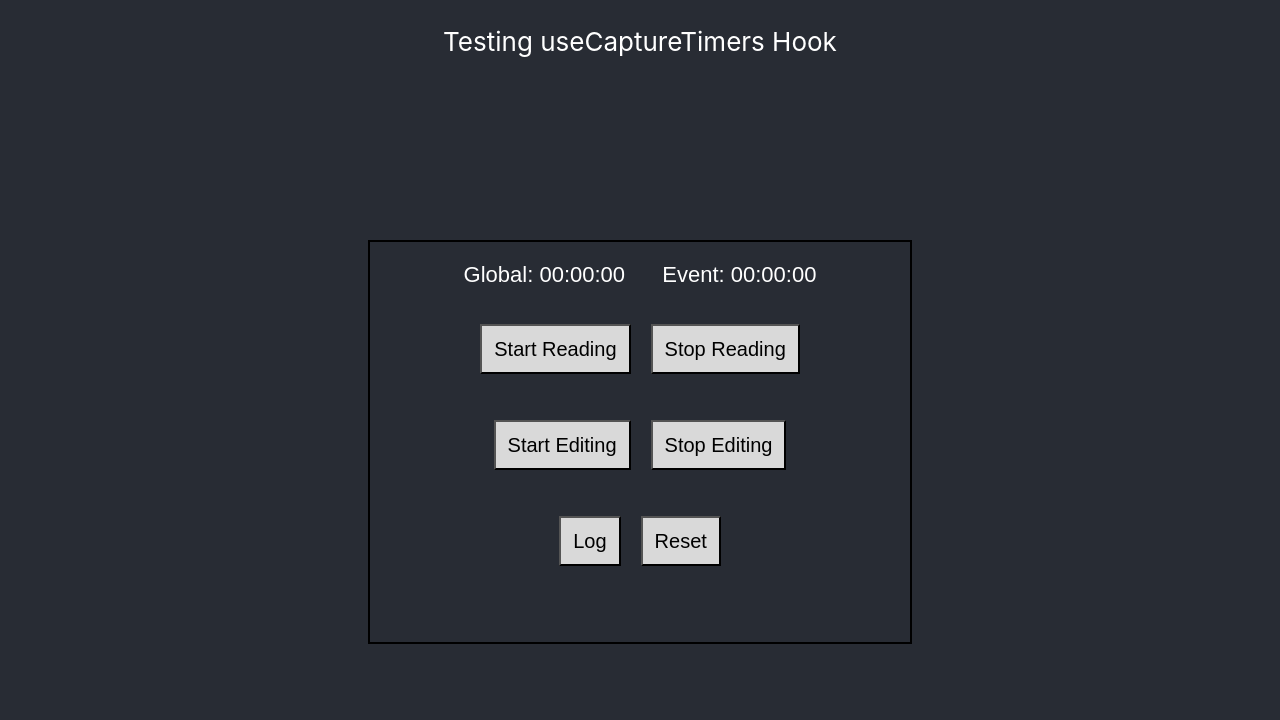
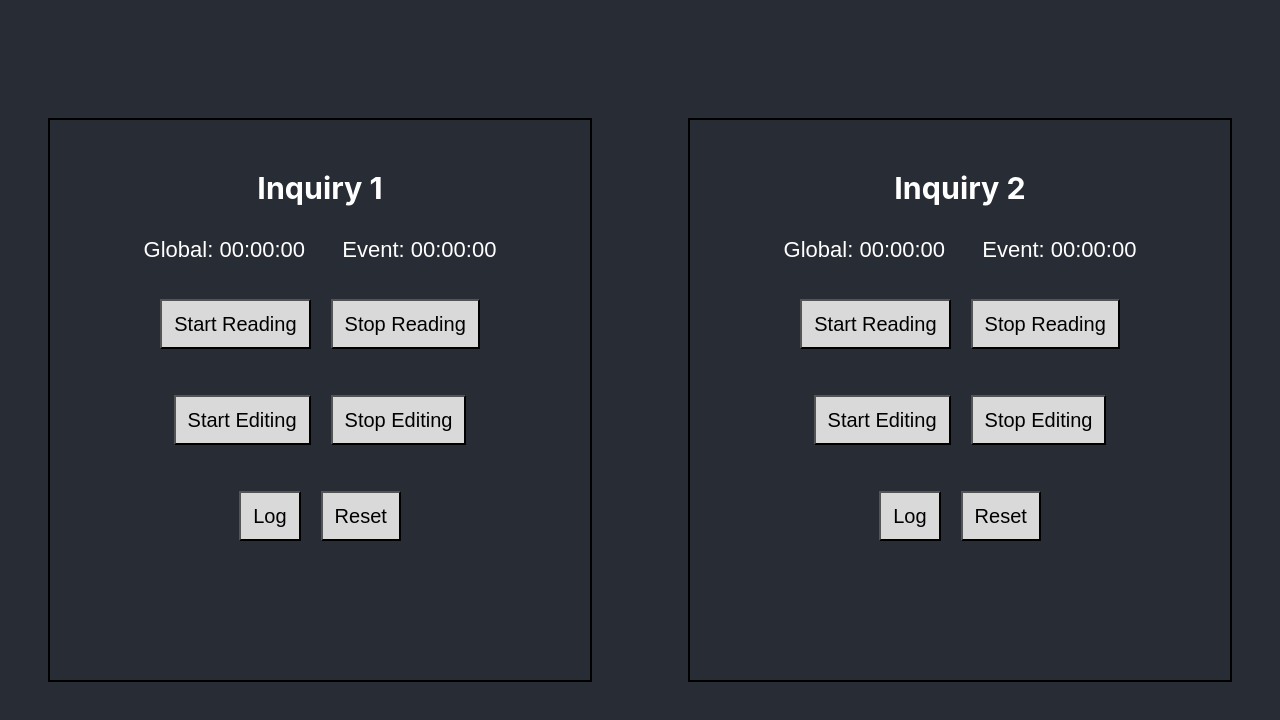
Before and after one commit to elusive/react-timers-hook, a React (Create React App) app: page / in a window 1280 px wide. Shown: the top 720 px of the page. Built offline with nearby package versions, Linux system fonts and the light colour scheme.

Commit message:
Attempting shared state, moved store to app.tsx.

```diff
--- a/src/App.css
+++ b/src/App.css
@@ -17,7 +17,7 @@
   background-color: #282c34;
   min-height: 100vh;
   display: flex;
-  flex-direction: column;
+  flex-direction: row;
   align-items: center;
   justify-content: center;
   font-size: calc(10px + 2vmin);
@@ -39,7 +39,7 @@
 
 .container {
     width: 500px;
-    height: 360px;
+    height: 520px;
     margin: auto;
     border: 2px solid black;
     padding: 20px;
--- a/src/App.tsx
+++ b/src/App.tsx
@@ -1,7 +1,61 @@
-import React from 'react';
-import logo from './logo.svg';
+import { create } from "zustand";
+import { devtools, persist, createJSONStorage } from "zustand/middleware";
+
 import './App.css';
 import {useCaptureTimers} from "./useTimers/useCaptureTimers";
+
+export interface Timestamp {
+    timestampNumber: number;
+    startTime: number;
+    endTime: number;
+    captured: boolean;
+}
+
+export interface  CaptureEvent {
+    captureEventNumber: number;
+    type: string;
+    timestamps: Timestamp[];
+    captured: boolean;
+}
+
+export interface Inquiry {
+    inquiryNumber: number;
+    inquiryText: string;
+    captures: CaptureEvent[];
+}
+
+
+// updates to CaptureDataState
+export interface CaptureDataState {
+  events: Inquiry[] | null;
+  setEvents: (events: Inquiry[]) => void;
+  currentEvent: string | null;
+  setCurrentEvent: (captureType: string | null) => void;
+  globalTime: number | null;
+  setGlobalTime: (time: number | null) => void;
+  eventTime: number | null;
+  setEventTime: (time: number | null) => void;
+}
+
+
+
+export const useCaptureDataStore = create<CaptureDataState>()(
+    devtools(
+        persist((set) => ({
+            events: null,
+            setEvents: (events: Inquiry[]) => set({ events }),
+            currentEvent: null,
+            setCurrentEvent: (captureType: string | null) => set({ currentEvent: captureType }),
+            globalTime: null,
+            setGlobalTime: (time: number | null) => set({ globalTime: time }),
+            eventTime: null,
+            setEventTime: (time: number | null) => set({ eventTime: time }),
+        }), {
+                name: "required name",
+                storage: createJSONStorage(() => sessionStorage),
+            })
+    )
+);
 
 function App() {
 
@@ -15,18 +69,18 @@ function App() {
         eventTime
     } = useCaptureTimers("inquiry text 1");
 
+    const inquiry2 = useCaptureTimers("another inq");
+
     const logging = () => {
-        console.log(events);
-        console.log(currentEvent);
+        console.log(`Inquiry 1 ${events}`);
+        console.log(`Inquiry 2 ${events}`);
     }
 
   return (
     <div className="App">
       <header className="App-header">
-        <p>
-          Testing useCaptureTimers Hook
-        </p>
         <div className="container">
+            <h3>Inquiry 1</h3>
             <div className="timeContainer">
                 <span>Global: {globalTime}</span>
                 <span>Event: {eventTime}</span>
@@ -38,6 +92,20 @@ function App() {
             <p><button onClick={logging} className="button">Log</button>
             <button onClick={reset} className="button">Reset</button></p>
         </div>
+         <div className="container">
+             <h3>Inquiry 2</h3>
+                <div className="timeContainer">
+                    <span>Global: {inquiry2.globalTime}</span>
+                    <span>Event: {inquiry2.eventTime}</span>
+                </div>
+                <p><button onClick={() => inquiry2.startCapture("user is reading")} className="button">Start Reading</button>
+                <button onClick={() => inquiry2.stopCapture("user is reading")} className="button">Stop Reading</button></p>
+                <p><button onClick={() => inquiry2.startCapture("user editing")} className="button">Start Editing</button>
+                <button onClick={() => inquiry2.stopCapture("user editing")} className="button">Stop Editing</button></p>
+                <p><button onClick={logging} className="button">Log</button>
+                <button onClick={inquiry2.reset} className="button">Reset</button></p>
+          </div>
+
         </header>
     </div>
   );
--- a/src/useTimers/useCaptureTimers.ts
+++ b/src/useTimers/useCaptureTimers.ts
@@ -1,63 +1,11 @@
 import { useState, useEffect } from "react";
-import { create } from "zustand";
-import { devtools, persist, createJSONStorage } from "zustand/middleware";
-
-
-interface Timestamp {
-    timestampNumber: number;
-    startTime: number;
-    endTime: number;
-    captured: boolean;
-}
-
-interface  CaptureEvent {
-    captureEventNumber: number;
-    type: string;
-    timestamps: Timestamp[];
-    captured: boolean;
-}
-
-interface Inquiry {
-    inquiryNumber: number;
-    inquiryText: string;
-    captures: CaptureEvent[];
-}
-
-
-// updates to CaptureDataState
-interface CaptureDataState {
-  events: Inquiry[] | null;
-  setEvents: (events: Inquiry[]) => void;
-  currentEvent: string | null;
-  setCurrentEvent: (captureType: string | null) => void;
-  globalTime: number | null;
-  setGlobalTime: (time: number | null) => void;
-  eventTime: number | null;
-  setEventTime: (time: number | null) => void;
-}
-
-
-// updates to useCaptureDataStore hook
-const useCaptureDataStore = create<CaptureDataState>()(
-    devtools(
-        persist((set) => ({
-            events: null,
-            setEvents: (events: Inquiry[]) => set({ events }),
-            currentEvent: null,
-            setCurrentEvent: (captureType: string | null) => set({ currentEvent: captureType }),
-            globalTime: null,
-            setGlobalTime: (time: number | null) => set({ globalTime: time }),
-            eventTime: null,
-            setEventTime: (time: number | null) => set({ eventTime: time }),
-        }), {
-                name: "required name",
-                storage: createJSONStorage(() => sessionStorage),
-            })
-    )
-);
+import { useCaptureDataStore } from "../App";
+import { Inquiry, CaptureEvent, Timestamp } from "../App";
 
 /**
  * Desc:    Hook to capture start/stop times on events
+ * Params:
+ *      inquiryText: string of the inquiryText identifies this Inquiry
  * Returns: globalTimer, eventTimer, events, currentEvent
  */
 export const useCaptureTimers = (inquiryText: string) => {
```
Lines whose indentation alone changed are shown as unchanged.
